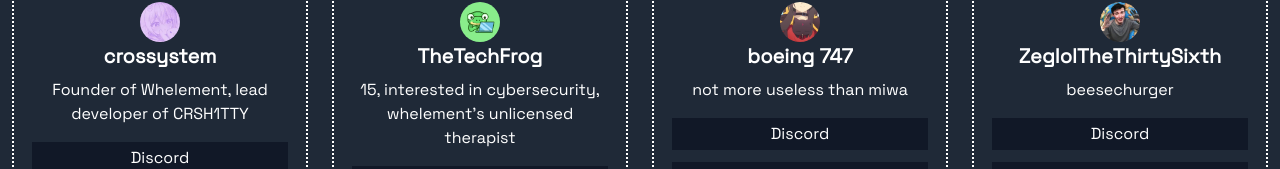
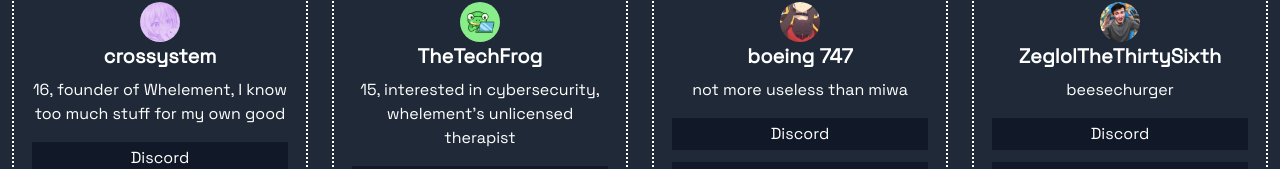
Before and after one commit to Whelement/Whelement.github.io, a React (Create React App) app: page / in a window 1280 px wide. Shown: the part 468-637 px from the top of the page. Built offline with nearby package versions, Linux system fonts and the light colour scheme.

Commit message:
"CRSH1TTY is CRSH1T" - crossystem :3
Just adding crossystem's change

```diff
--- a/src/pages/index.js
+++ b/src/pages/index.js
@@ -89,7 +89,7 @@ function Website() {
             />
             <h2 className="text-center font-bold text-xl mb-2">crossystem</h2>
             <p className="text-center mb-4">
-              Founder of Whelement, lead developer of CRSH1TTY
+              16, founder of Whelement, I know too much stuff for my own good
             </p>
             <button
               className="w-full h-8 bg-gray-900 hover:bg-gray-700 text-white mb-3"
```
